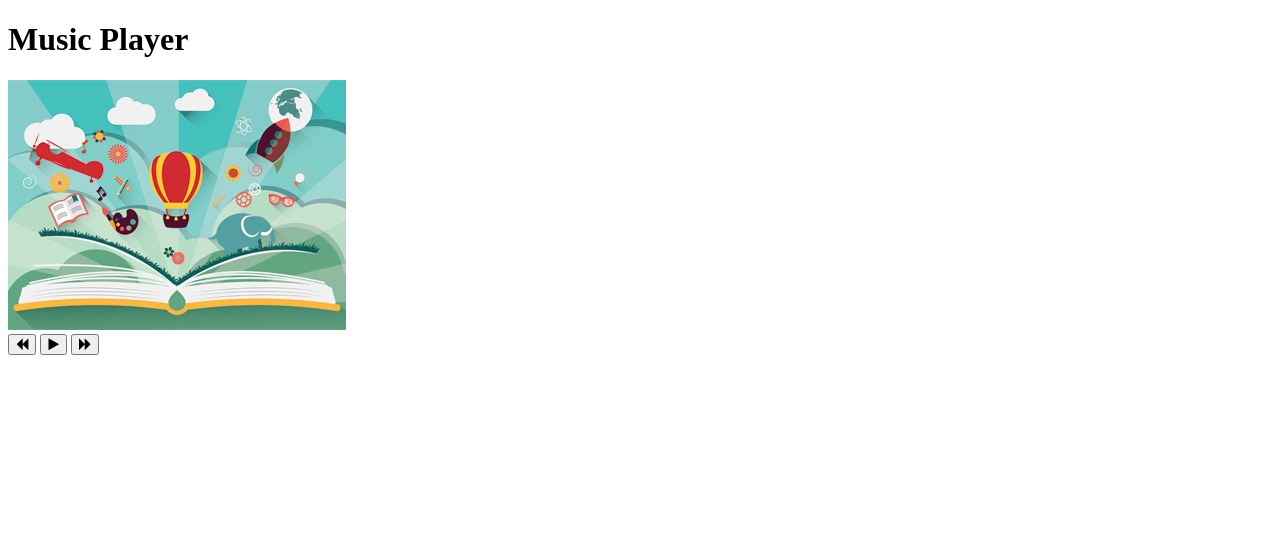
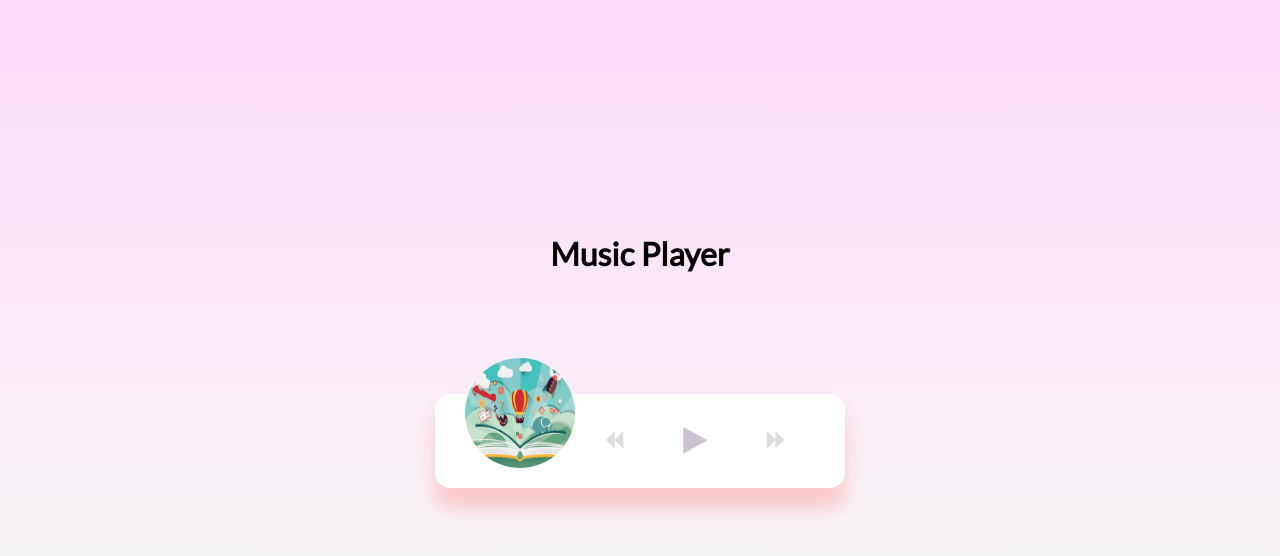
Before and after one commit to Pakriev/audio-player, a plain HTML site: page index.html in a window 1280 px wide. Drawn offline with Linux system fonts and the light colour scheme.

Commit message:
Стилизовал навигацию

```diff
--- a/index.html
+++ b/index.html
@@ -24,10 +24,10 @@
         <button id="prev" class="action-btn">
             <i class="fa fa-backward"></i>
         </button>
-        <button id="play" class="action action-btn-big">
+        <button id="play" class="action-btn action-btn-big">
             <i class="fa fa-play"></i>
         </button>
-        <button id="next">
+        <button id="next" class="action-btn">
             <i class="fa fa-forward"></i>
         </button>
     </div>
--- a/style.css
+++ b/style.css
@@ -0,0 +1,86 @@
+@import url('https://fonts.googleapis.com/css2?family=Lato&display=swap');
+
+* {
+    box-sizing: border-box;
+}
+
+body {
+    background-image: linear-gradient(
+            0deg, rgba(247, 247, 247, 1) 23.8%,
+            rgba(252, 221, 247, 1) 92%);
+    min-height: 100vh;
+    margin: 0;
+    display: flex;
+    flex-direction: column;
+    align-items: center;
+    justify-content: center;
+    font-family: 'Lato', sans-serif;
+}
+
+.music-container {
+    background-color: #fff;
+    border-radius: 15px;
+    box-shadow: 0 20px 20px 0 rgba(252, 169, 169, 0.6);
+    display: flex;
+    padding: 20px 30px;
+    position: relative;
+    margin: 100px 0;
+    z-index: 10;
+}
+
+.img-container {
+    position: relative;
+    width: 110px;
+}
+
+.img-container img {
+    background-size: cover;
+    border-radius: 50%;
+    height: 110px;
+    width: inherit;
+    position: absolute;
+    bottom: 0;
+    left: 0;
+    animation: rotate 3s linear infinite;
+    animation-play-state: paused;
+}
+
+.music-container.play .img-container img {
+    animation-play-state: running;
+}
+
+@keyframes rotate {
+    from {
+        transform: rotate(0deg);
+    }
+
+    to {
+        transform: rotate(360deg);
+    }
+}
+
+.navigation {
+    display: flex;
+    align-items: center;
+    justify-content: center;
+    z-index: 1;
+}
+
+.action-btn {
+    background-color: #fff;
+    color: #dfdbdf;
+    border: none;
+    font-size: 20px;
+    cursor: pointer;
+    padding: 10px;
+    margin: 0 20px;
+}
+
+.action-btn.action-btn-big {
+    font-size: 30px;
+    color: #cdc2d0;
+}
+
+.action-btn:focus {
+    outline: none;
+}
```
